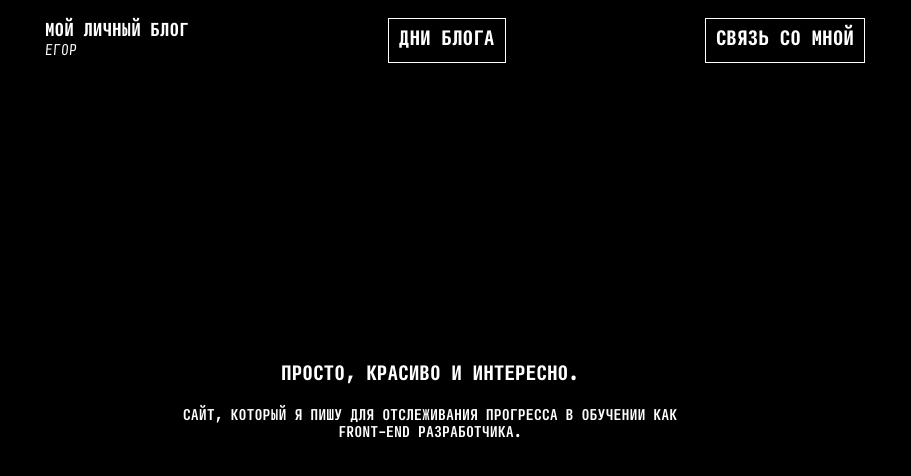
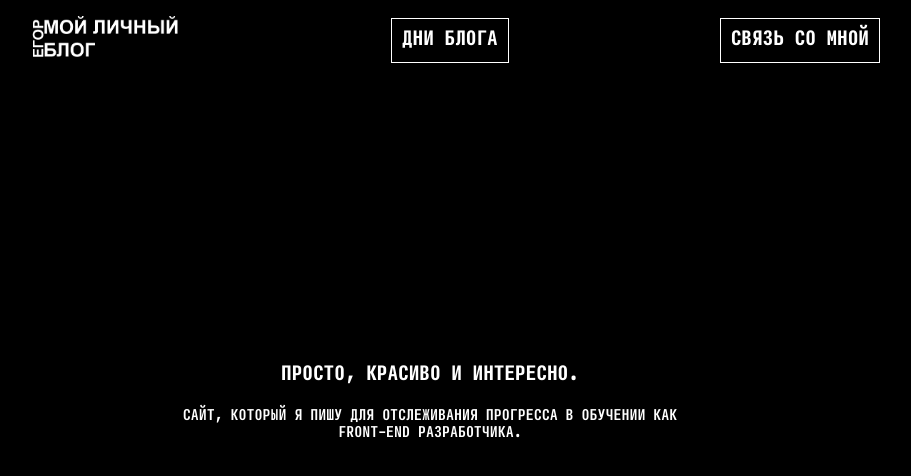
Before and after one commit to amovivere/egor, a plain HTML site: page index.html in a window 1280 px wide. Shown: the whole page, without its empty margins (185-1096 px from the left). Drawn offline with Linux system fonts and the light colour scheme.

Commit message:
Поменял лого на картинку
Есть планы применить JS на лого для улучшенной адаптации.

```diff
--- a/index.html
+++ b/index.html
@@ -14,8 +14,11 @@
         <div class="navbar">
             <div class="navbar-wrap">
                 <div class="navbar__logo">
-                    <span class="navbar__logo-name">Мой личный блог</span>
-                    <span class="navbar__logo-description">Егор</span>
+
+                            <img src="img/ava2.png" class="logotype">
+                           <!-- <span class="navbar__logo-name">Мой личный блог</span>
+                            <span class="navbar__logo-description">Егор</span> -->
+
                 </div>
                 <button class="navbar__blog button__o-d" onclick="document.location='pages/blog.html'">Дни блога</button>
                 <button class="navbar__connection button__o-c">Связь со мной</button>
--- a/sass/_navbar.sass
+++ b/sass/_navbar.sass
@@ -1,4 +1,10 @@
 .navbar
+    &__logo
+        img
+            display: inline
+            max-width: 150px
+            height: auto
+
     &-wrap
         height: 80px
         align-items: center
@@ -6,18 +12,10 @@
         justify-content: space-between
         //border: 1px solid #fff
         //border-top: none
-        padding: 15px
-    &__logo
-        &-name
-            text-transform: uppercase
-            display: block
-            +Bold
-            font-size: 18px
-        &-description
-            display: block
-            +Italic
-            font-size: 15px
-            text-align: left
+//padding: 15px
+   // &__logo    ///R
+
+
     &__blog
 .button__o
     &-c, &-d
@@ -31,7 +29,10 @@
         &:hover
             background-color: rgba(#fff,1)
             color: #000
-            padding: 12px
 @media (max-width: 405px)
     .button__o-d
         border-right: none
+@media ( max-width: 325px  )
+    .navbar__logo
+        img
+            max-width: 100px
```
Also changed, not shown: pages/blog.html (+4 -2 lines), css/style.css, img/ava2.png (added), img/egor.png (added), 1 other file.
